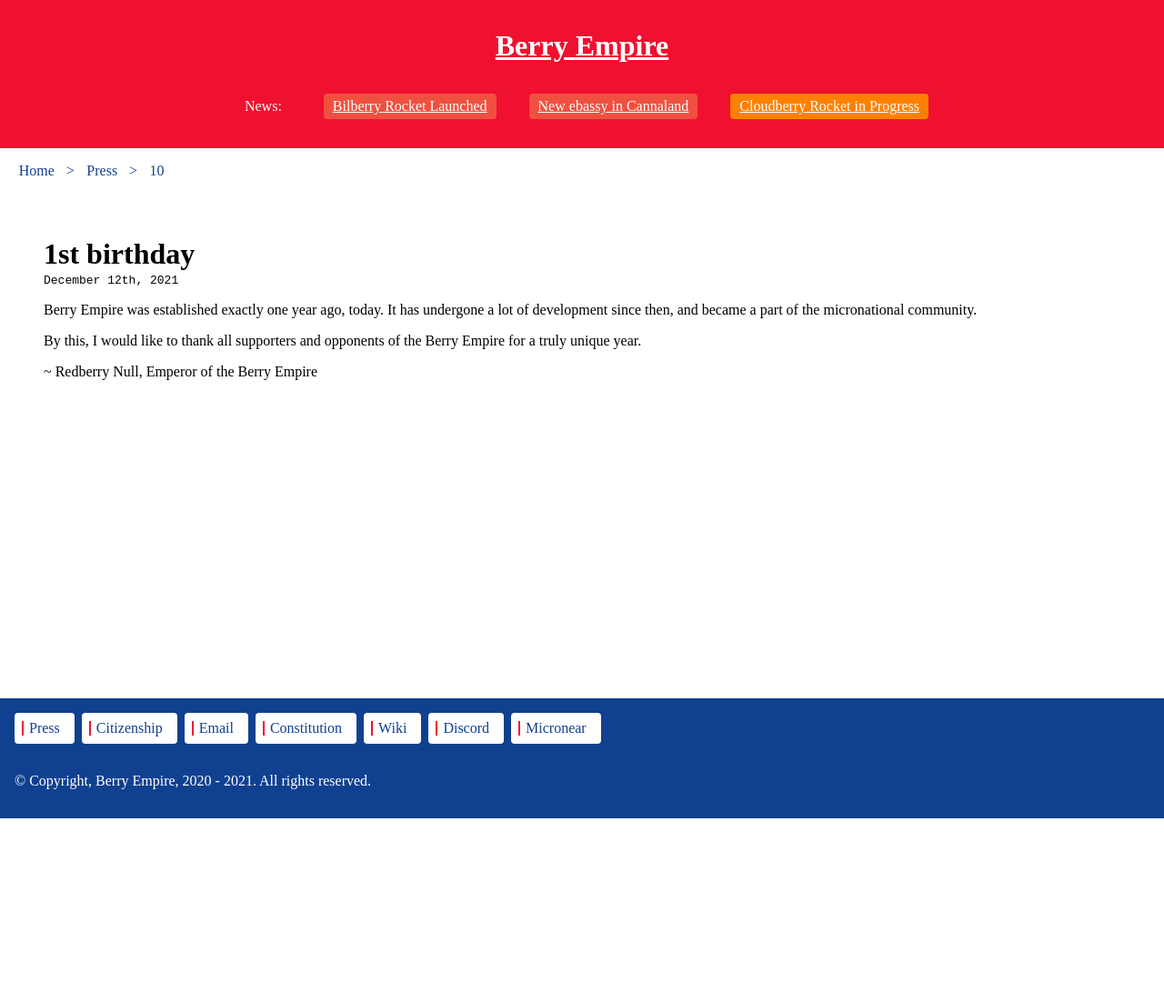
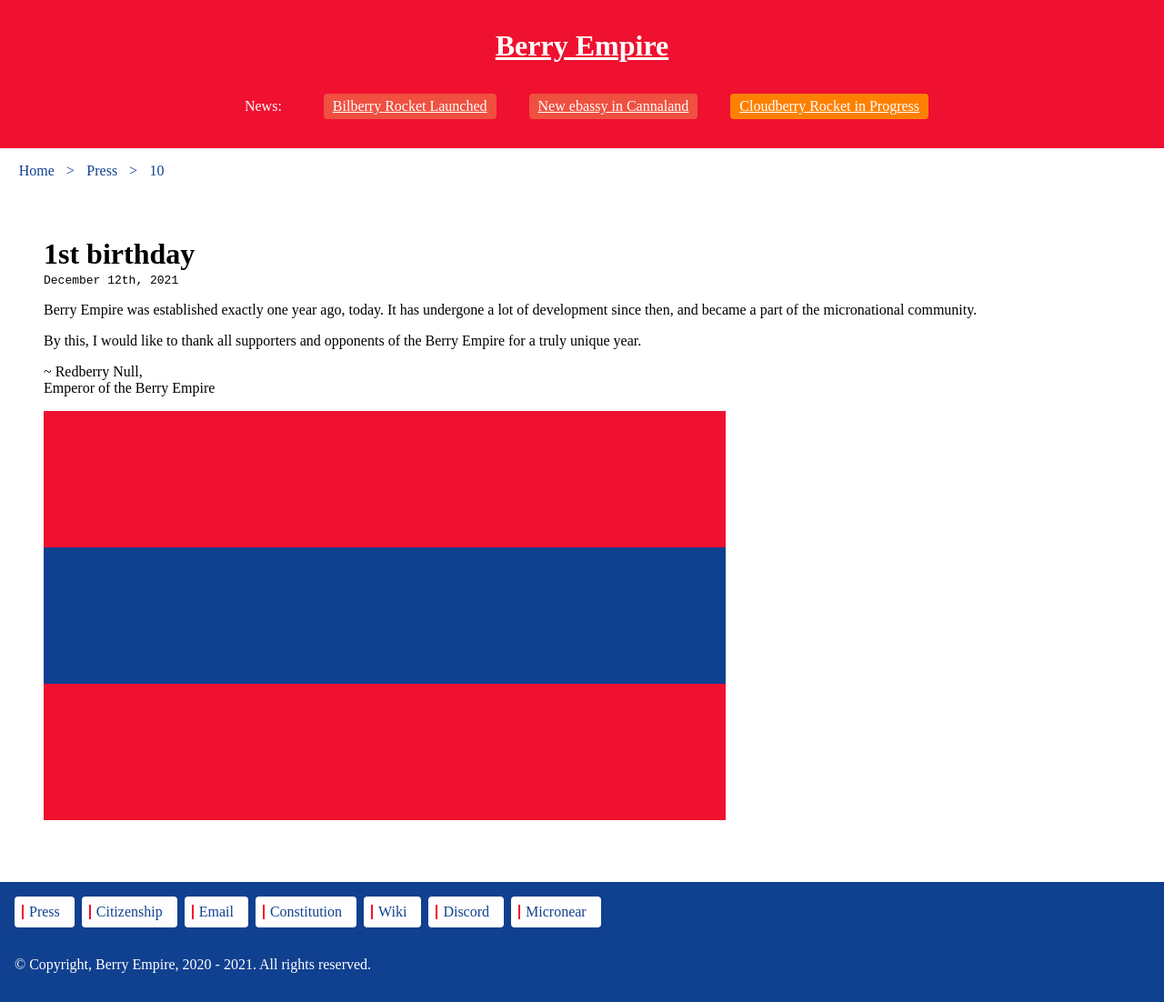
Before and after one commit to berryempire/berryempire.github.io, a Jekyll site: the page built from press/10/index.md, in a window 1280 px wide. Shown: the whole page at 91% size. Built offline with Jekyll 4.4.1, drawn with Linux system fonts in a browser that asks for light colours; our own code applies the rules of GitHub Pages for plain Markdown files; before the commit the page ends 900 px from its top, so only the background shows below that.

Commit message:
Update index.md

```diff
--- a/press/10/index.md
+++ b/press/10/index.md
@@ -6,5 +6,7 @@ It has undergone a lot of development since then, and became a part of the micro
 
 By this, I would like to thank all supporters and opponents of the Berry Empire for a truly unique year.
 
-~ Redberry Null,
+~ Redberry Null, <br>
 Emperor of the Berry Empire
+
+<img src="/images/flag.png"/>
```
